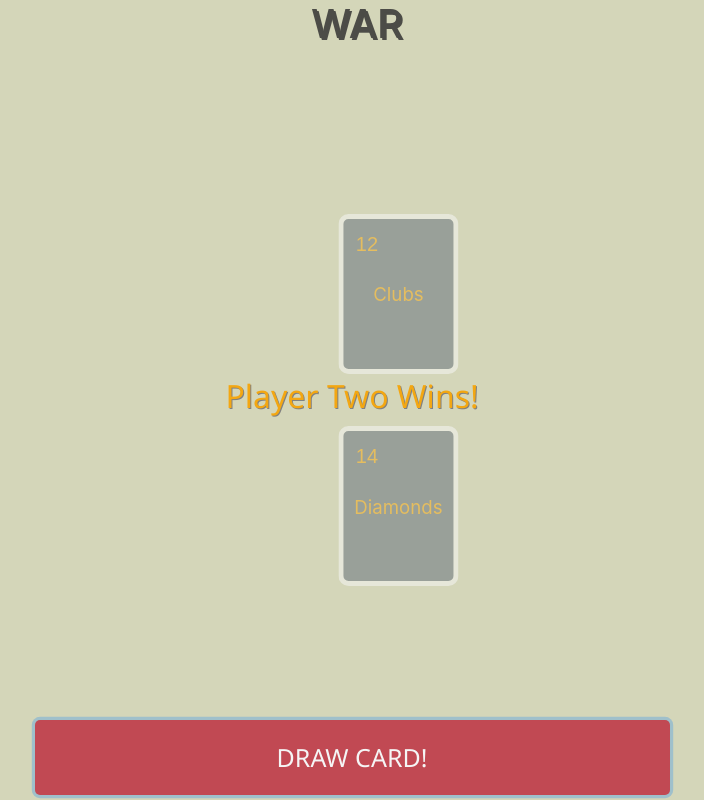
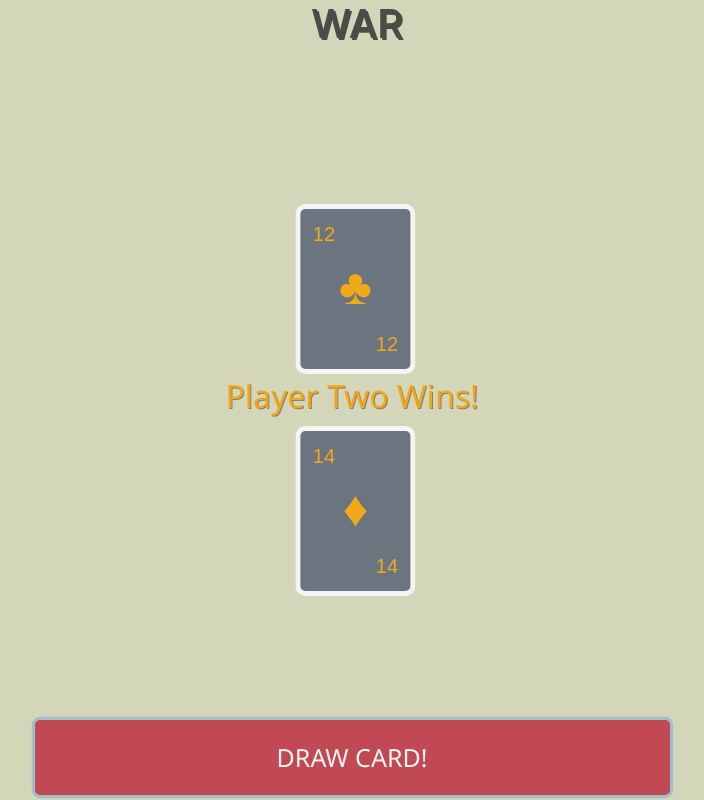
Before and after one commit to aaronmicalbeck/war, a website: page index.html in a window 1280 px wide. Both pictures are taken after a click on the button "DRAW CARD!". Shown: the whole page, without its empty margins (288-992 px from the left). Drawn offline with nearby package versions, Linux system fonts and the light colour scheme.

Commit message:
gsap animations and cards styled

```diff
--- a/app.js
+++ b/app.js
@@ -1,7 +1,7 @@
 
 // Global Variables ////////////////
 
-const suits = ["Spades", "Hearts", "Clubs", "Diamonds"];
+const suits = ["♠", "♥", "♣", "♦"];
 const values = [14, 13, 12, 11, 10, 9, 8, 7, 6, 5, 4, 3, 2];
 let deck = BuildDeck();
 let hands = Deal();
@@ -78,25 +78,29 @@ function Draw() { // removes last index from each player's hand
 
         var card = document.createElement("div");
 		var value = document.createElement("div");
-		var suit = document.createElement("div");
+        var value2 = document.createElement("div");
+        var suit = document.createElement("div");
+
 		card.className = "card";
 		value.className = "value";
+        value2.className = "value2";
 		suit.className = "suit " + p1Move.Suit;
 
 		value.innerHTML = p1Move.Value;
+        value2.innerHTML = p1Move.Value;
         suit.innerHTML = p1Move.Suit;
 
 
 		card.appendChild(value);
 		card.appendChild(suit);
-
+        card.appendChild(value2);
 
 
 		$(`#p1Move`).append(card);
 
 
               gsap.to(".card", {
-                duration: 3.25,
+                duration: 4.25,
                 opacity: 0,
                 x: 100,
                 ease: "back.in"
@@ -117,20 +121,26 @@ function Draw() { // removes last index from each player's hand
 
         var card = document.createElement("div");
 		var value = document.createElement("div");
+        var value2 = document.createElement("div");
 		var suit = document.createElement("div");
+
 		card.className = "card";
 		value.className = "value";
+        value2.className = "value2";
 		suit.className = "suit " + p2Move.Suit;
 
 		value.innerHTML = p2Move.Value;
+        value2.innerHTML = p2Move.Value;
         suit.innerHTML = p2Move.Suit
+
 		card.appendChild(value);
-		card.appendChild(suit);
+        card.appendChild(suit);
+        card.appendChild(value2);
 
 		$(`#p2Move`).append(card);
 
         gsap.to(".card", {
-            duration: 3.25 ,
+            duration: 4.25 ,
             opacity: 0,
             x: 100,
             ease: "back.in"
@@ -272,6 +282,8 @@ function Draw() { // removes last index from each player's hand
 
 $("#drawBtn").click(function () {
     Draw();
-    gsap.from("#moveResult", {duration: 1.5, x: 350});
+    gsap.to("#moveResult", {duration: 1, opacity: 100});
+    gsap.from("#p1Move", {duration: 1, x: 150});
+    gsap.from("#p2Move", {duration: 1, x: -150});
 
 })
--- a/styles.css
+++ b/styles.css
@@ -35,11 +35,15 @@ body, html{
 
 }
 
+#p1Move, #p2Move {
+
+}
+
+
 #moveResult{
     color: #f3a712;
     font-family: 'Noto Sans', sans-serif;
     text-shadow: 1px 1px gray;
-    x: -150;
 }
 
 
@@ -84,36 +88,23 @@ body, html{
     padding: 0 70% 0 0;
     color: #f3a712;
 }
+.card .value2{
+	font-size:15pt;
+	font-family: sans-serif;
+    padding: 0 0 0 70%;
+    color: #f3a712;
+}
 
 .card .suit
 {
-	height: 100px;
+	height: 80px;
 	width: 90px;
     color: #f3a712;
-    padding: 25% 0 0 0;
+    font-size: 50px;
 
 }
 
-.card .diamonds
-{
-	background-position-y: 100px;
-}
 
-.card .hearts
-{
-	background-position-x: 90px;
-}
-
-.card .clubs
-{
-	background-position-x:90px;
-	background-position-y:100px;
-}
-
-.card .spades {
-    background-position-y: 90px;
-    background-position-x: 100px;
-}
 
 #drawBtn{
     border: none;
```
